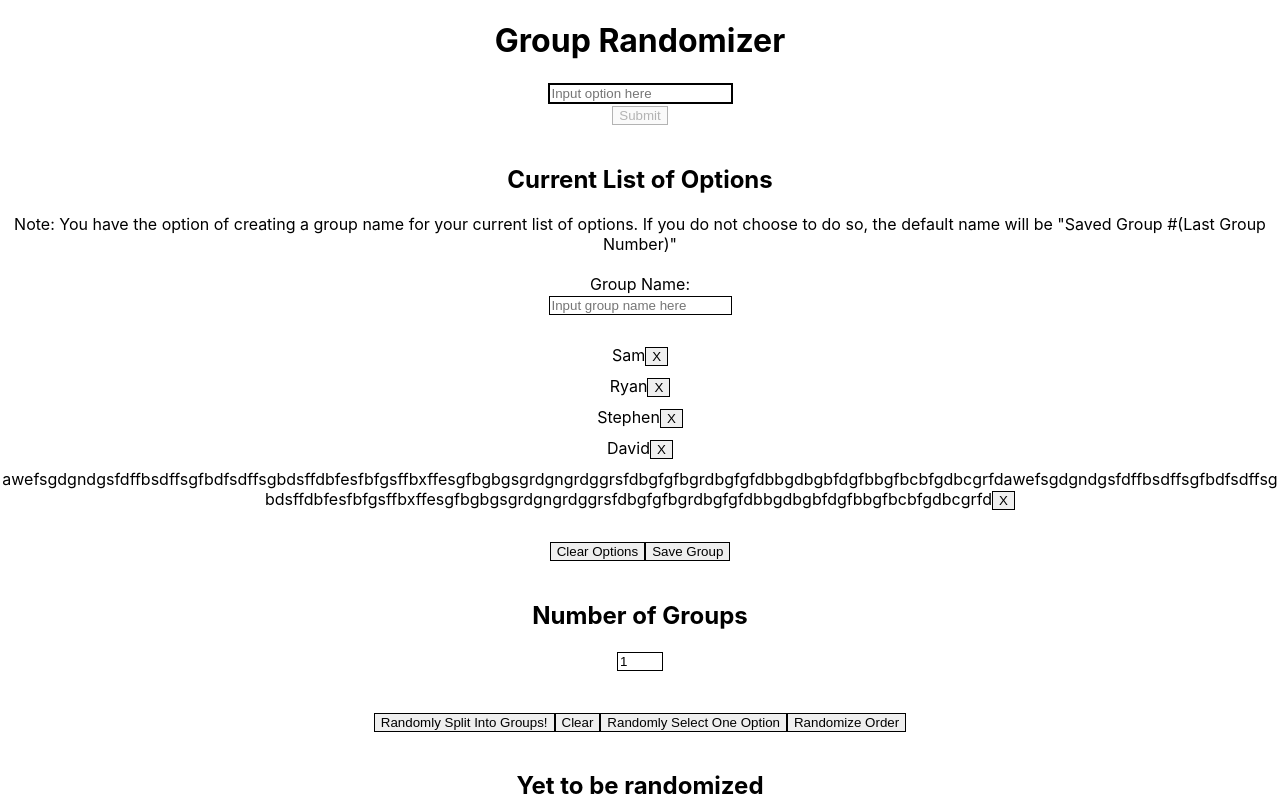
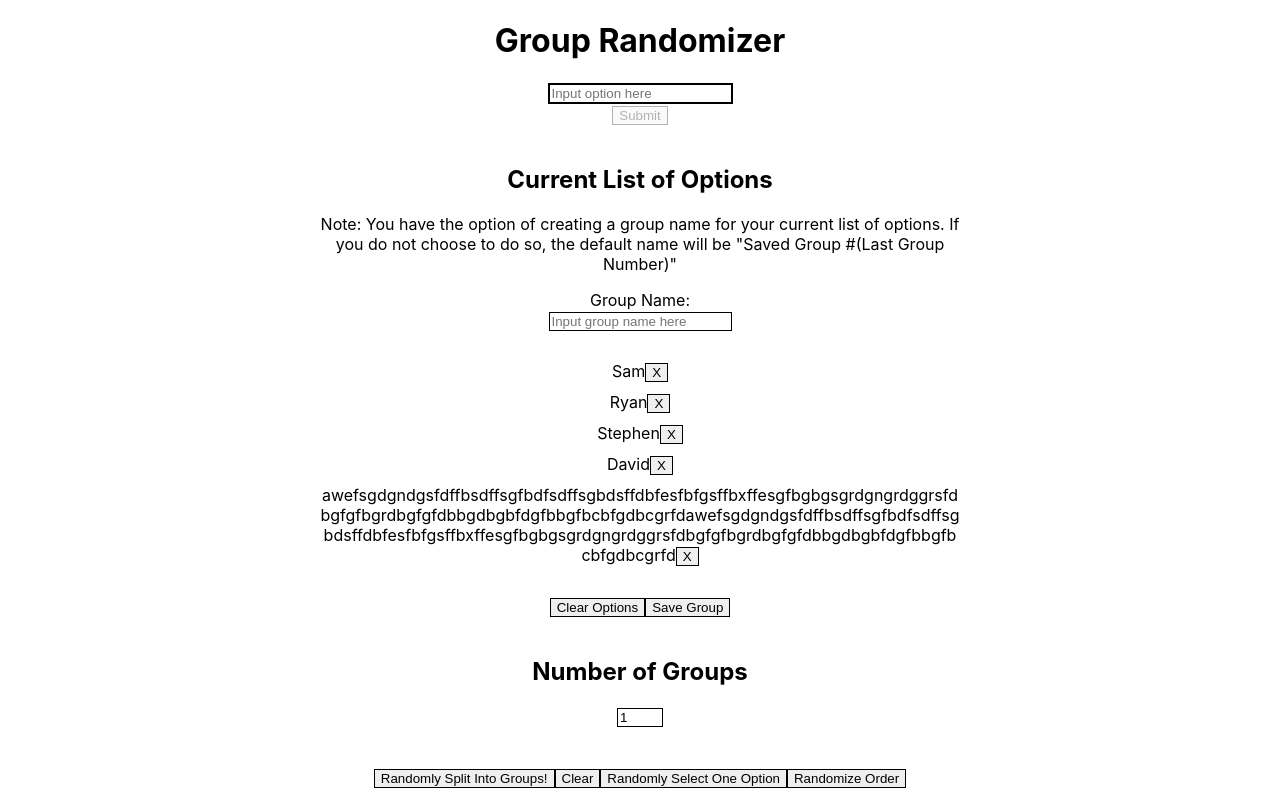
Before and after one commit to guosamuel/group_randomizer_front_end, a React (Create React App) app: page / in a window 1280 px wide. Shown: the top 800 px of the page. Built offline with nearby package versions, Linux system fonts and the light colour scheme.

Commit message:
added css to center the lists and the note in the options container

```diff
--- a/src/App.js
+++ b/src/App.js
@@ -340,7 +340,8 @@ function App(props) {
       }
       {props.randomizedOption.length !== 0 ?
         <div>
-          <h2>Your randomized choice is: {props.randomizedOption}</h2>
+          <h2>Your randomized choice is:</h2>
+          <p style={{ paddingLeft: '25vw', paddingRight: '25vw', wordBreak: 'break-all' }}>{props.randomizedOption}</p>
         </div> : null
       }
       {props.randomizedOrder.length !== 0 ?
--- a/src/components/OptionsContainer/Note.js
+++ b/src/components/OptionsContainer/Note.js
@@ -2,7 +2,16 @@ import React from 'react'
 
 function Note() {
   return (
-    <label>Note: You have the option of creating a group name for your current list of options. If you do not choose to do so, the default name will be "Saved Group #(Last Group Number)"</label>
+    <p style={{
+      paddingLeft: '25vw',
+      paddingRight: '25vw',
+      whiteSpace: 'pre-line',
+      wordWrap: 'break-word'
+      }}
+    >
+      Note: You have the option of creating a group name for your current list of options.
+      If you do not choose to do so, the default name will be "Saved Group #(Last Group Number)"
+    </p>
   )
 }
 
--- a/src/containers/OptionsContainer.js
+++ b/src/containers/OptionsContainer.js
@@ -83,8 +83,6 @@ function OptionsContainer(props) {
     <div className="Options-container">
       <Heading />
       <Note />
-      <br/>
-      <br/>
       <label>Group Name:</label>
       <br />
       <GroupName
--- a/src/css/SavedGroupsContainer.css
+++ b/src/css/SavedGroupsContainer.css
@@ -21,4 +21,6 @@
   list-style-type: none;
   margin: 0;
   padding: 0;
+  padding-left: 25vw;
+  padding-right: 25vw
 }
```
